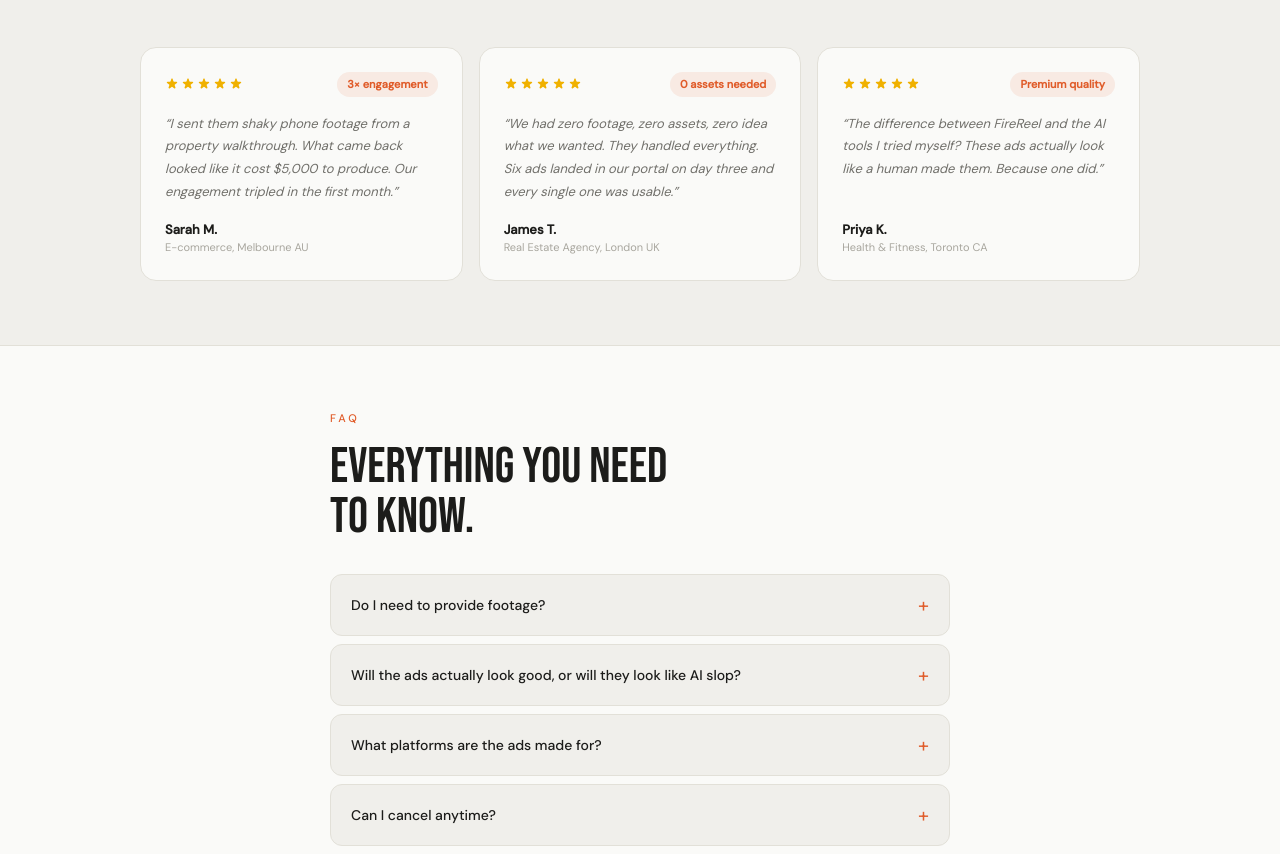
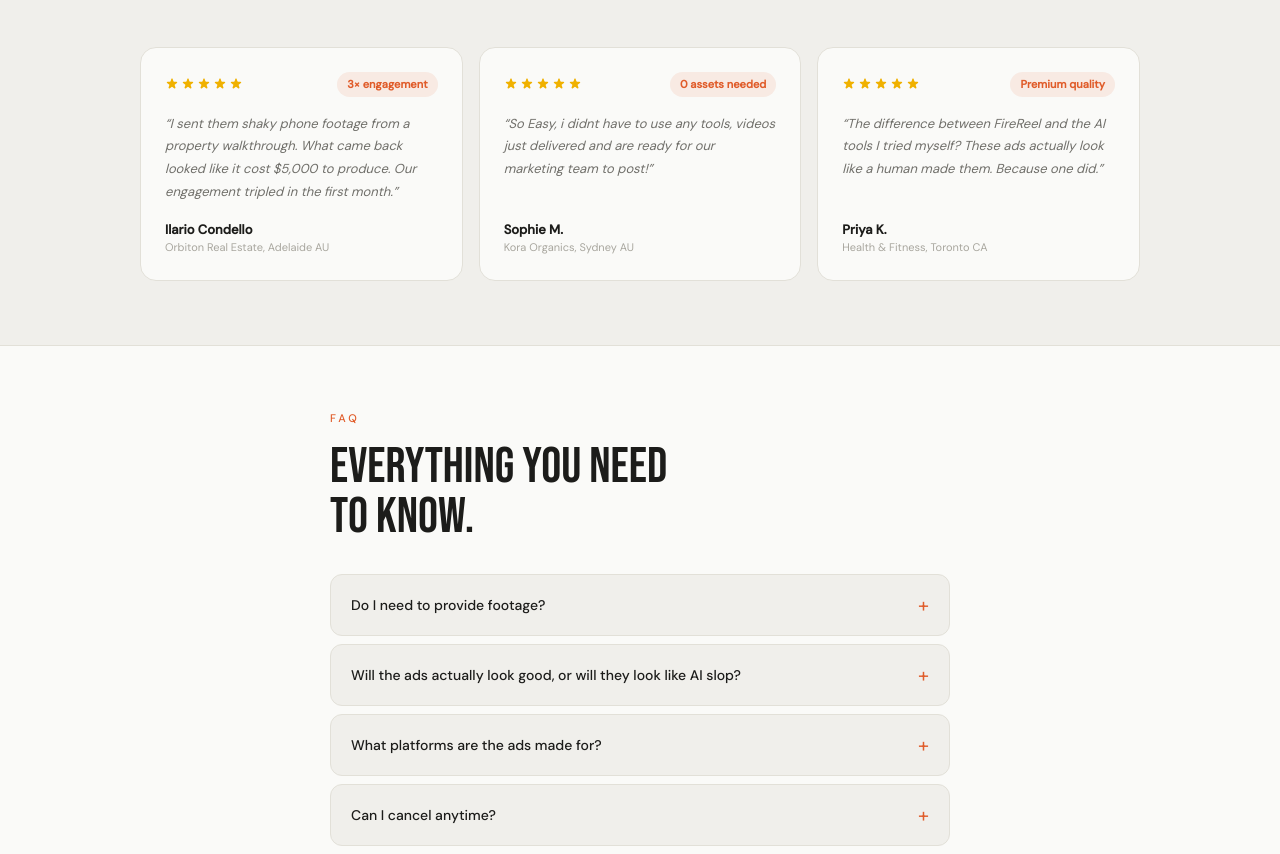
Before and after one commit to seppez89/firereel, a Next.js app: page / in a window 1280 px wide. Shown: the part 7099-7953 px from the top of the page. Built offline with nearby package versions, Linux system fonts and the light colour scheme.

Commit message:
Update testimonial names and reviews
Co-Authored-By: Claude Opus 4.6 <noreply@anthropic.com>

```diff
--- a/src/app/page.tsx
+++ b/src/app/page.tsx
@@ -95,14 +95,14 @@ const differCards = [
 const testimonials = [
   {
     quote: "I sent them shaky phone footage from a property walkthrough. What came back looked like it cost $5,000 to produce. Our engagement tripled in the first month.",
-    name: "Sarah M.",
-    business: "E-commerce, Melbourne AU",
+    name: "Ilario Condello",
+    business: "Orbiton Real Estate, Adelaide AU",
     metric: "3× engagement",
   },
   {
-    quote: "We had zero footage, zero assets, zero idea what we wanted. They handled everything. Six ads landed in our portal on day three and every single one was usable.",
-    name: "James T.",
-    business: "Real Estate Agency, London UK",
+    quote: "So Easy, i didnt have to use any tools, videos just delivered and are ready for our marketing team to post!",
+    name: "Sophie M.",
+    business: "Kora Organics, Sydney AU",
     metric: "0 assets needed",
   },
   {
```
